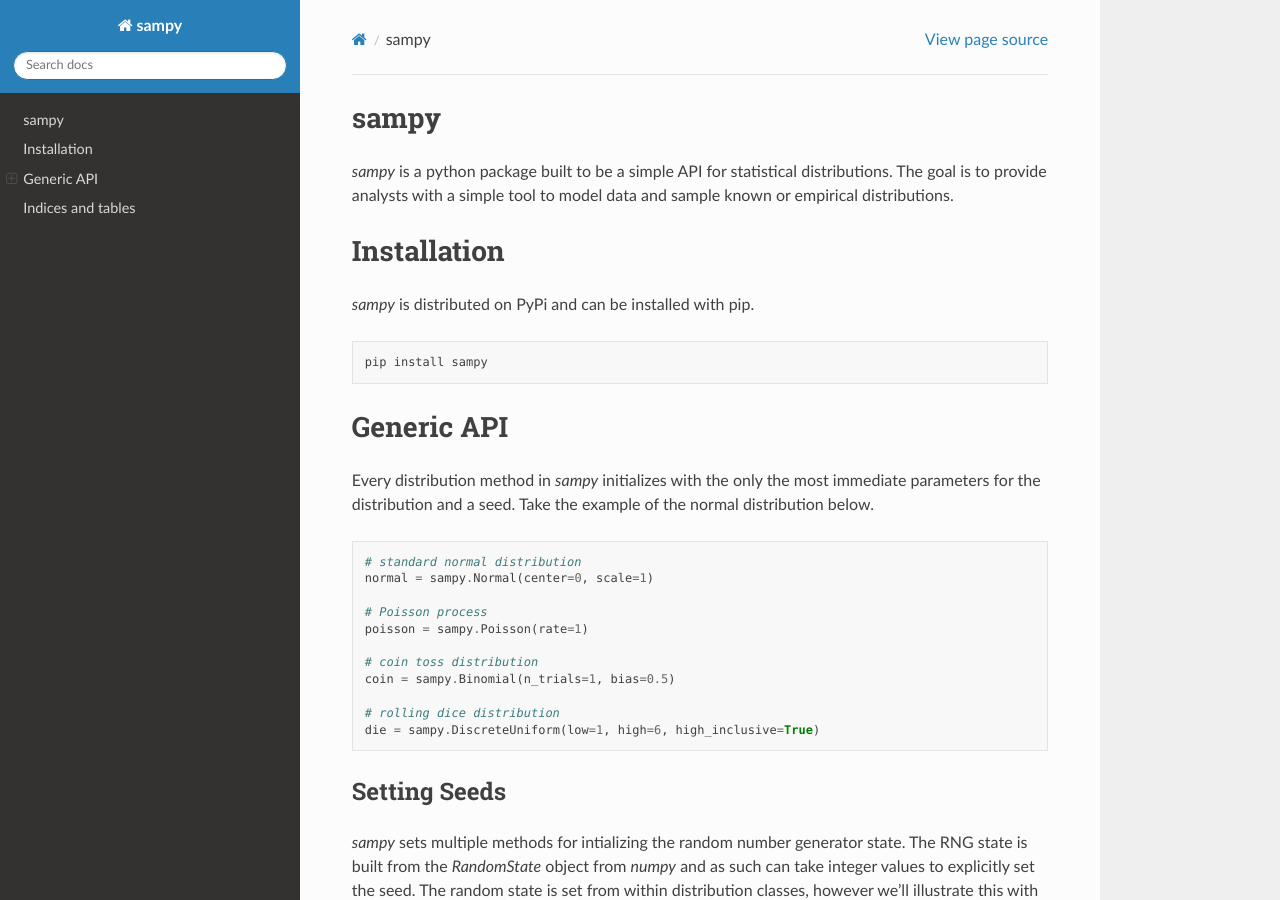
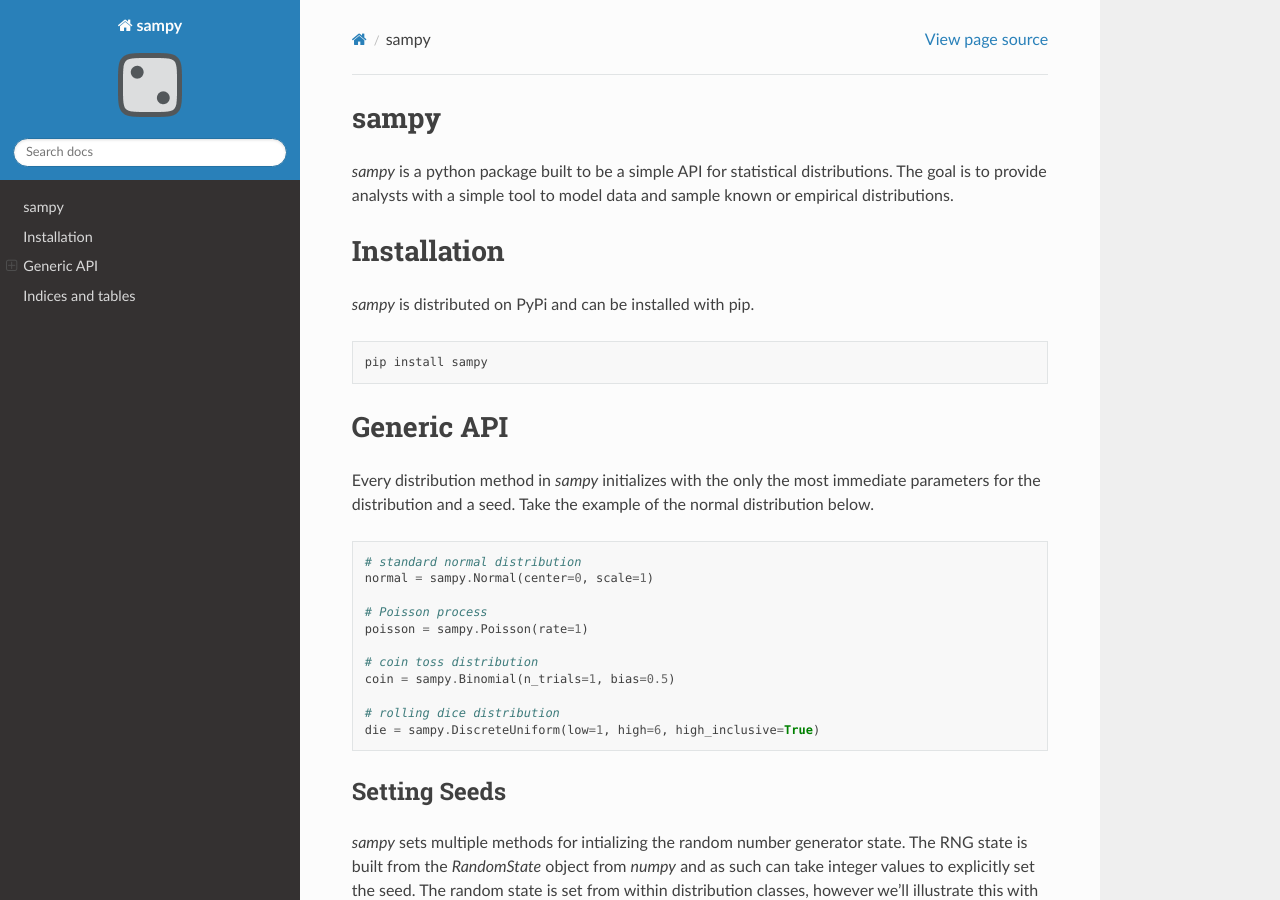
Before and after one commit to pgromano/sampy, a Sphinx documentation site: the page built from docs/source/index.rst, in a window 1280 px wide and 900 px high. Built offline with Sphinx 7.4.7 and the Read the Docs theme 2.0.0, drawn with Linux system fonts in a browser that asks for light colours.

Commit message:
Added html logo to docs

```diff
--- a/docs/source/conf.py
+++ b/docs/source/conf.py
@@ -52,3 +52,8 @@
 # relative to this directory. They are copied after the builtin static files,
 # so a file named "default.css" will overwrite the builtin "default.css".
 html_static_path = ["_static"]
+
+# The name of an image file (relative to this directory) to place at the top
+# of the sidebar.
+#
+html_logo = "../img/logo_64x64.png"
```
